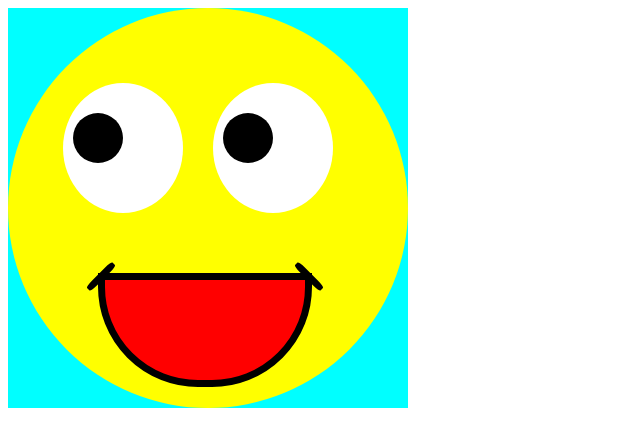
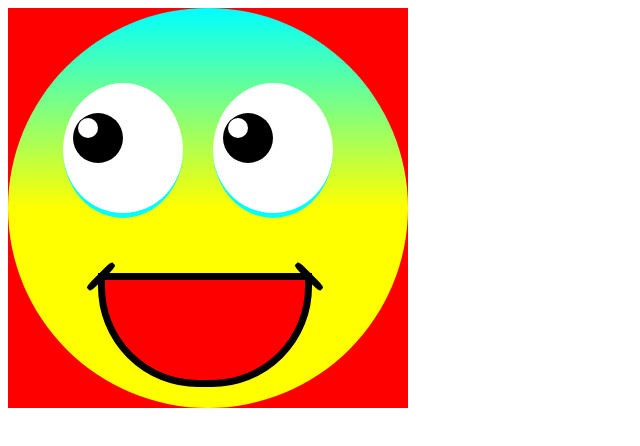
Before and after one commit to DragonKnight927/DragonKnight927.github.io, a plain HTML site: page face.html in a window 1280 px wide. Shown: the whole page, without its empty margins (0-640 px from the left). Drawn offline with Linux system fonts and the light colour scheme.

Commit message:
my index page

```diff
--- a/face.html
+++ b/face.html
@@ -7,7 +7,7 @@
         #box {
             width: 400px;
             height: 400px;
-            background-color: aqua;
+            background-color: red;
             position: fixed;
         }
 
@@ -17,7 +17,8 @@
             background-color: yellow;
             border-radius: 75%;
             position: fixed;
-            background: linear-gradient (red, yellow)
+            cursor: crosshair;
+            background: linear-gradient(aqua,yellow,yellow)
         }
 
         #eye1,
@@ -26,6 +27,11 @@
             height: 130px;
             background-color: white;
             border-radius: 50%;
+            border: solid 5px;
+            border-color: aqua;
+            border-top: none;
+            border-right: 1px;
+            border-left: 1px;
         }
 
         #eye1 {
@@ -48,6 +54,7 @@
             border-radius: 50%;
             margin-top: 30px;
             margin-left: 10px;
+            position: absolute;
         }
 
         #mouth {
@@ -80,6 +87,14 @@
             margin-top: 265px;
             margin-left: 283px;
         }
+        #catch1, #catch2 {
+            width: 20px;
+            height: 20px;
+            background-color: white;
+            border-radius: 50%;
+            position: absolute;
+            margin-top: 5px;
+            margin-left: 5px;
         }
     </style>
 </head>
@@ -89,10 +104,10 @@
     <div id="box">
         <div id="face">
             <div id="eye1">
-                <div id="pupil1"></div>
+                <div id="pupil1"><div id="catch1"></div></div>
             </div>
             <div id="eye2">
-                <div id="pupil2"></div>
+                <div id="pupil2"><div id="catch2"></div></div>
             </div>
             <div id="mouth">
             </div>
```
Also changed, not shown: index.html (+17 -2 lines).
